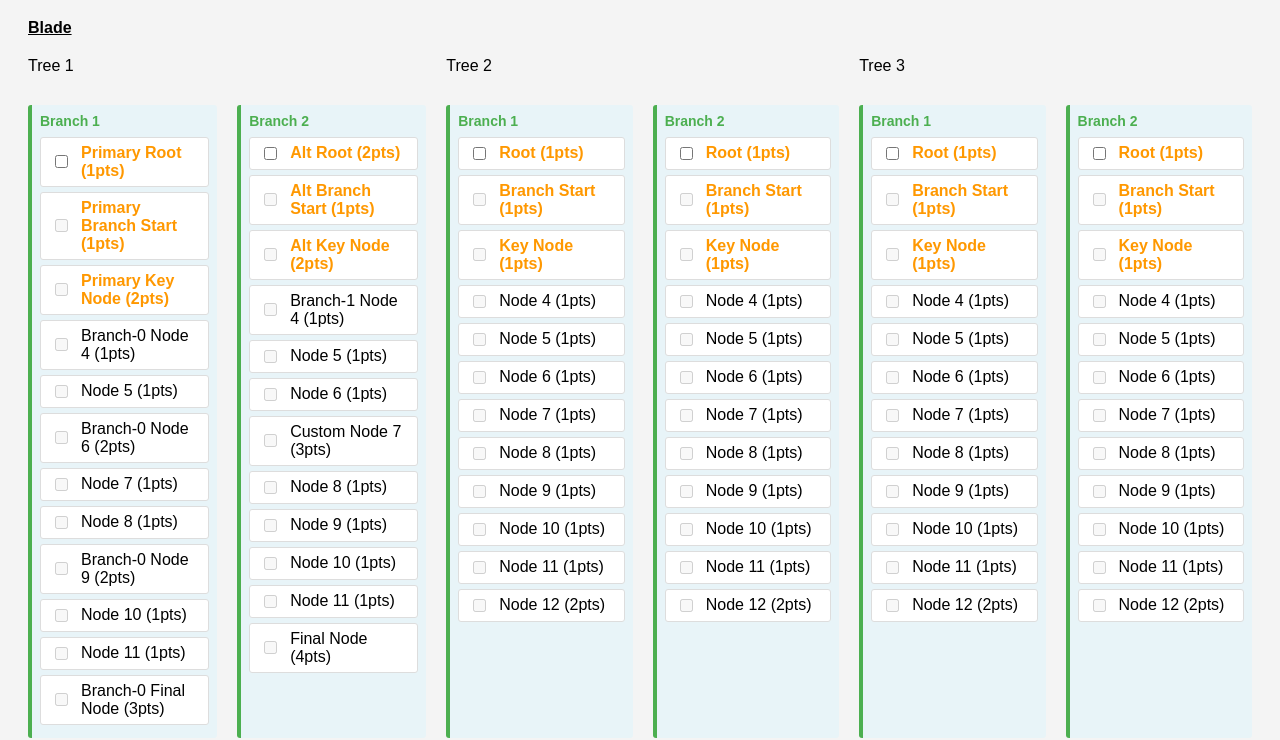
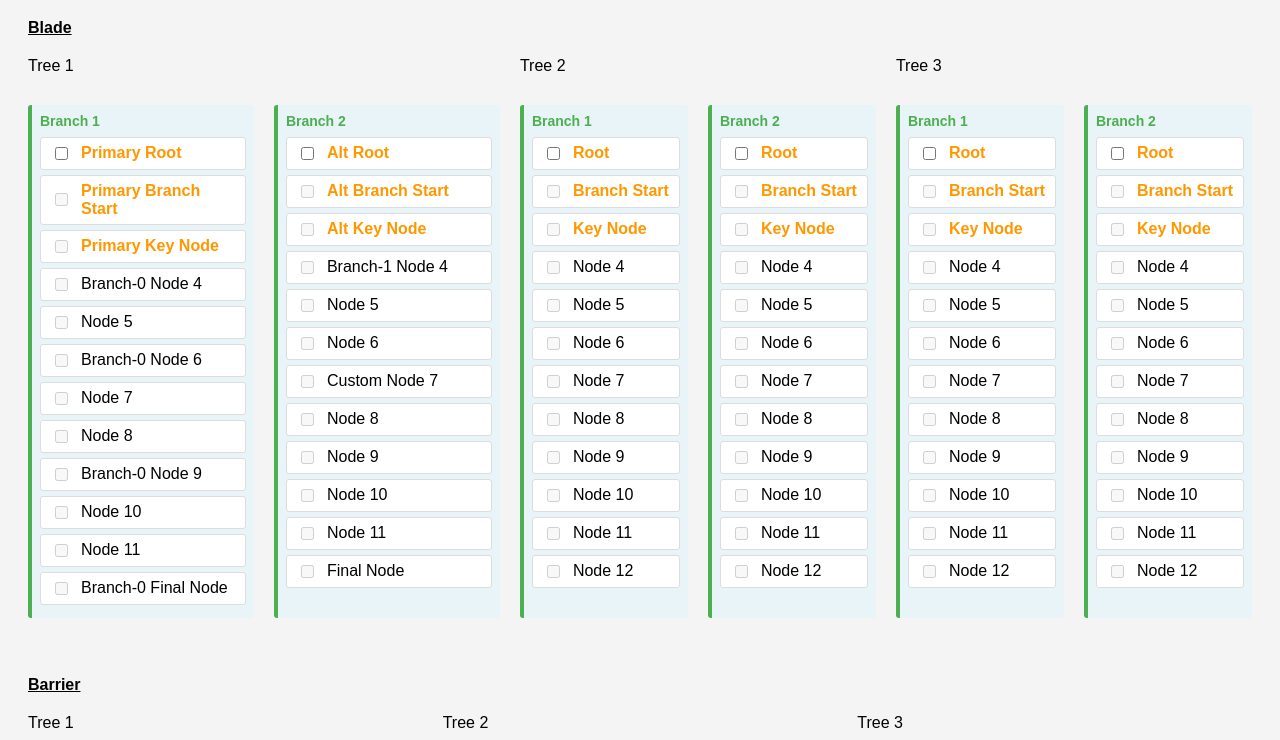
Before and after one commit to HowLongBean/idleheroes.github.io, a plain HTML site: page index.html in a window 1280 px wide. Shown: the part 89-829 px from the top of the page. Drawn offline with Linux system fonts and the light colour scheme.

Commit message:
Remove points value from label text
Updated label text to remove points value.

```diff
--- a/index.html
+++ b/index.html
@@ -183,7 +183,7 @@
 
             const labelSpan = document.createElement('span');
             labelSpan.className = 'node-label' + (isShared ? ' shared' : '');
-            labelSpan.textContent = `${label} (${value}pts)`;
+            labelSpan.textContent = `${label}`;
             labelSpan.title = isShared ? 'Shared node (applies to all branches)' : '';
 
             checkbox.addEventListener('change', function(e) {
```
